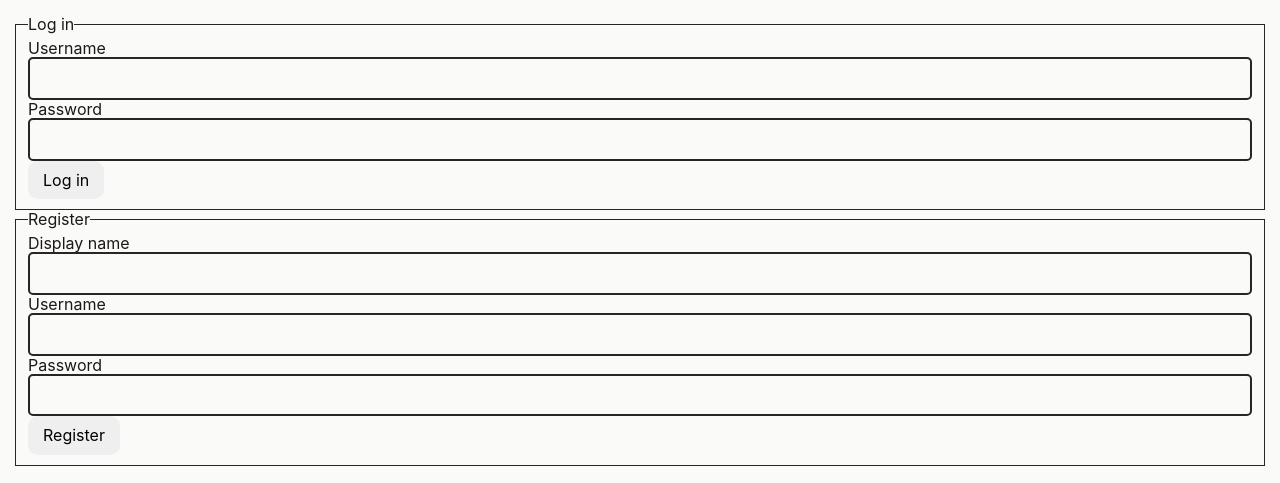
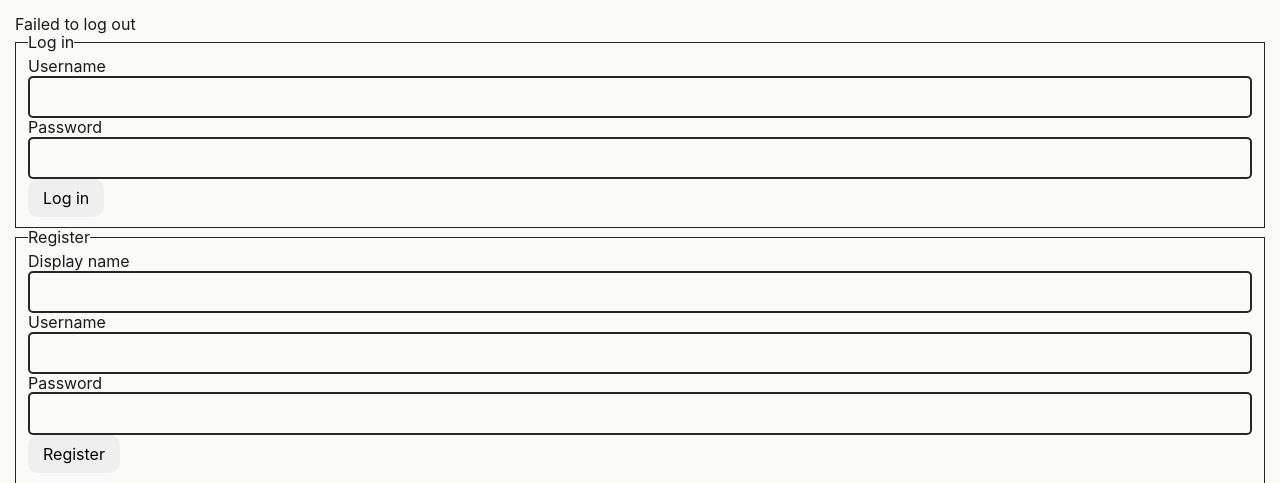
Before and after one commit to zadeviggers/13DTS, a Flask app: page /auth in a window 1280 px wide. Shown: the part 144-627 px from the top of the page. Run offline with Flask 2, Linux system fonts and the light colour scheme.

Commit message:
Fix auth

````diff
--- a/cafe-thingy/server.py
+++ b/cafe-thingy/server.py
@@ -10,20 +10,27 @@ bcrypt = Bcrypt(server)
 server.secret_key = os.urandom(69)
 
 
-# Used to return database query results as dictionaries.
-# From the docs: https://docs.python.org/3/library/sqlite3.html#sqlite3.Connection.row_factory
 def db_dict_factory(cursor, row):
+    # Used to return database query results as dictionaries.
+    # From the docs: https://docs.python.org/3/library/sqlite3.html#sqlite3.Connection.row_factory
+
     d = {}
     for idx, col in enumerate(cursor.description):
         d[col[0]] = row[idx]
     return d
 
 
-# Custom context manager for getting a database connection,
-# based on the example from the docs https://docs.python.org/3/library/contextlib.html#contextlib.contextmanager
-# This means that the database connection is closed cleanly when it's no longer needed.e43
 @contextmanager
 def get_db(*args, **kwds):
+    # Custom context manager for getting a database connection,
+    # based on the example from the docs https://docs.python.org/3/library/contextlib.html#contextlib.contextmanager
+    # This means that the database connection is closed cleanly when it's no longer needed.
+    # Example usage:
+    # ```
+    # with get_db() as (connection, cursor):
+    #   cursor.execute("SELECT * FROM Users")
+    # ```
+
     # Code to acquire resource.
     db_connection = sqlite3.connect("smile.sqlite")
     db_connection.row_factory = db_dict_factory
@@ -38,6 +45,20 @@ def get_db(*args, **kwds):
 def get_user():
     # Return the current user session,
     # or return False if there is none.
+    if ("username" in session) and ("display_name" in session):
+        username = session["username"]
+        display_name = session["display_name"]
+
+        print(session)
+
+        if username is None or display_name is None:
+            return False
+
+        return {
+            "username": session["username"],
+            "display_name": session["display_name"]
+        }
+
     return False
 
 
@@ -73,10 +94,10 @@ def try_log_in() -> bool:
     return False
 
 
-def try_log_out() -> bool:
-    # Try to log the user out, and return True if it works,
-    # or False if it doesn't.
-    return False
+def log_out():
+    # Remove all keys from the user session thingy
+    session.pop('username', None)
+    session.pop('display_name', None)
 
 
 @server.route("/", methods=["GET"])
@@ -149,8 +170,8 @@ def handle_auth_register():
 @server.route("/auth/logout", methods=["GET"])
 def handle_auth_log_out():
     if not get_user():
-        return redirect("/auth")
+        return render_template("auth.jinja", logged_out=False)
 
-    success = try_log_out()
+    log_out()
 
-    return render_template("auth.jinja", logged_out=success)
+    return render_template("auth.jinja", logged_out=True)
--- a/cafe-thingy/templates/auth.jinja
+++ b/cafe-thingy/templates/auth.jinja
@@ -4,6 +4,17 @@
     Log in or Register
 {% endblock  pageheading %}
 {% block main %}
+    {% if logged_out != None %}
+        {% if logged_out %}
+            <aside class="info-callout">
+                Logged out!
+            </aside>
+        {% else %}
+            <aside class="error-callout">
+                Failed to log out
+            </aside>
+        {% endif %}
+    {% endif %}
     <fieldset form="login-form">
         <legend>
             Log in
--- a/cafe-thingy/templates/base.jinja
+++ b/cafe-thingy/templates/base.jinja
@@ -21,11 +21,14 @@
                     <a href="/">Home</a>
                     <a href="/menu">Our menu</a>
                     <a href="/contact">Contact us</a>
-                    {% if user %}
-                        <a href="/auth/logout">Log out</a>
-                    {% else %}
-                        <a href="/auth">Log in or Regsiter</a>
-                    {% endif %}
+                    <span>
+                        {% if user %}
+                            <span>Logged in as {{ user["display_name"] }}</span>
+                            <a href="/auth/logout">Log out</a>
+                        {% else %}
+                            <a href="/auth">Log in or Regsiter</a>
+                        {% endif %}
+                    </span>
                 </div>
             </div>
         </nav>
````
Also changed, not shown: cafe-thingy/smile.sqlite.
